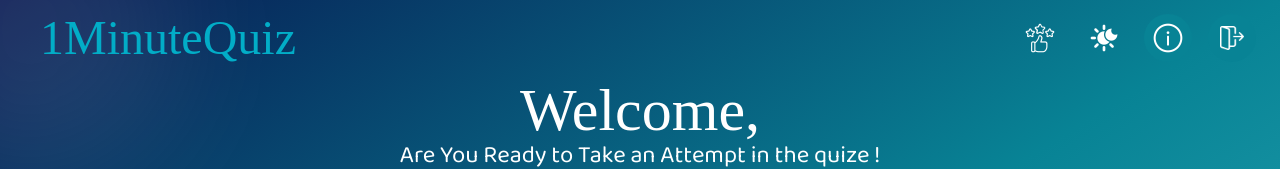
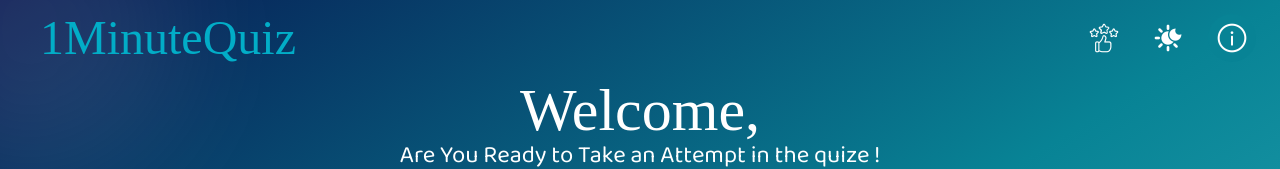
Before and after one commit to Ahshan-Haquc/OneMinuteQuiz_Frontend, a React (Vite) app: page / in a window 1280 px wide. Shown: the top 169 px of the page. Built offline with nearby package versions, Linux system fonts and the light colour scheme; no server answers; a web font is replaced by a local one.

Commit message:
Removed unnesessary logout from topbar and fixed build errors

```diff
--- a/src/components/NavBar.tsx
+++ b/src/components/NavBar.tsx
@@ -4,9 +4,9 @@ import { NavLink, useNavigate } from "react-router-dom";
 import darkmode from "../assets/icons/darkmode.png";
 import { useAppSelector, useAppDispatch } from "@/redux/hooks";
 import { toggleDarkMode } from "@/redux/features/ui/uiSlice";
-import { useLogoutMutation } from "@/redux/api/endpoints/authApi";
+// import { useLogoutMutation } from "@/redux/api/endpoints/authApi";
 import info from "../assets/icons/info.png";
-import logoutIcon from "../assets/icons/logout.png";
+// import logoutIcon from "../assets/icons/logout.png";
 import feedback from "../assets/icons/rate.png";
 import { ChevronLeft } from "lucide-react";
 
@@ -14,7 +14,7 @@ const NavBar = ({ pageName }: { pageName?: string }) => {
   const navigate = useNavigate();
   const dispatch = useAppDispatch();
   const darkMode = useAppSelector((state) => state.ui.darkMode);
-  const [logout] = useLogoutMutation();
+  // const [logout] = useLogoutMutation();
 
   useEffect(() => {
     const root = window.document.documentElement;
@@ -25,15 +25,15 @@ const NavBar = ({ pageName }: { pageName?: string }) => {
     }
   }, [darkMode]);
 
-  const performLogout = async () => {
-    try {
-      await logout().unwrap();
-      navigate("/login");
-    } catch (error) {
-      console.error("Error during logout:", error);
-      alert("Error logging out. Please try again.");
-    }
-  };
+  // const performLogout = async () => {
+  //   try {
+  //     await logout().unwrap();
+  //     navigate("/login");
+  //   } catch (error) {
+  //     console.error("Error during logout:", error);
+  //     alert("Error logging out. Please try again.");
+  //   }
+  // };
 
   return (
     <div className="h-16 w-full pt-3 pb-3 px-3 md:pt-6 md:px-6 flex justify-between items-center dark:bg-[#040c24] z-101">
@@ -99,7 +99,7 @@ const NavBar = ({ pageName }: { pageName?: string }) => {
           />
         </NavLink>
 
-        <div
+        {/* <div
           className="group h-9 w-9 md:h-12 md:w-12 p-2 md:p-3 rounded-full bg-[#088395] dark:bg-transparent duration-300 hover:bg-white flex items-center justify-center"
           onClick={performLogout}
         >
@@ -108,7 +108,7 @@ const NavBar = ({ pageName }: { pageName?: string }) => {
             src={logoutIcon}
             alt="logout"
           />
-        </div>
+        </div> */}
       </div>
     </div>
   );
```
